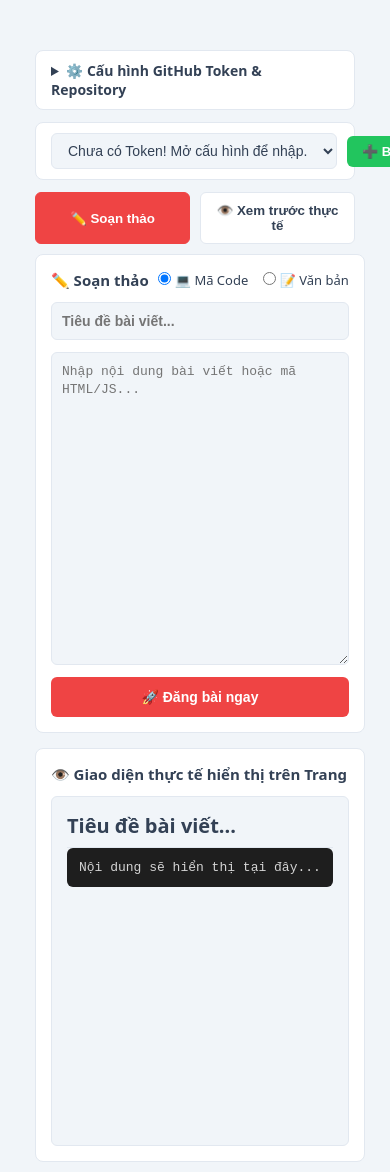
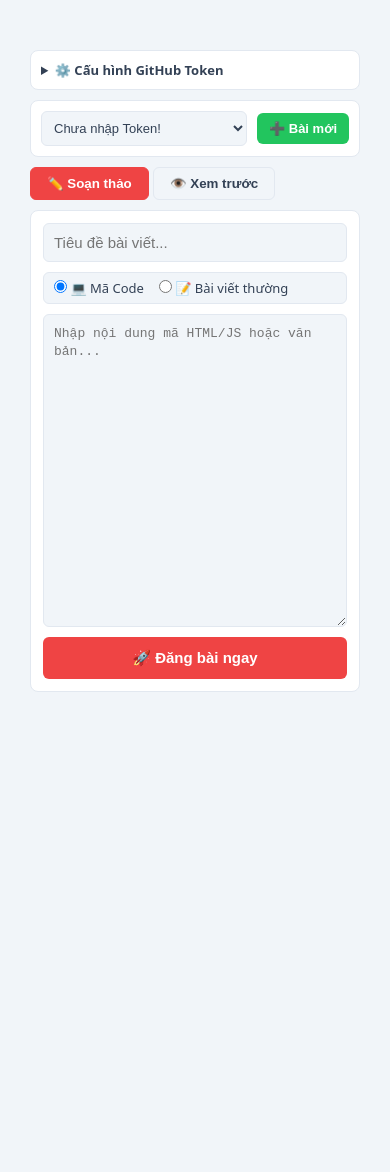
Before and after one commit to longhai/codes, a Jekyll site: the page built from admin.html, in a window 390 px wide. Built offline with Jekyll 4.4.1, drawn with Linux system fonts in a browser that asks for light colours; after the commit the page ends 900 px from its top, so only the background shows below that.

Commit message:
Refactor admin.html for layout and functionality updates
Updated the layout and style of the admin page, including changes to the title, form elements, and responsive design adjustments. Improved the functionality for GitHub configuration and post submission.

```diff
--- a/admin.html
+++ b/admin.html
@@ -1,91 +1,105 @@
 ---
 layout: default
-title: Quản lý & Xem trước Bài viết
+title: Quản lý & Preview Bài viết
 body_class: page-index
 ---
+
 <style>
-  /* Reset & Full Width Layout */
-  .admin-wrapper { width: 100%; max-width: 100% !important; padding: 10px 15px; box-sizing: border-box; }
-  .admin-grid { display: grid; grid-template-columns: 1fr 1fr; gap: 15px; width: 100%; }
-
-  /* Mobile Tab Toggle */
-  .view-tabs { display: none; margin-bottom: 10px; gap: 10px; }
-  .tab-btn { flex: 1; padding: 10px; background: var(--card); border: 1px solid var(--border); color: var(--text); border-radius: 6px; font-weight: bold; cursor: pointer; }
-  .tab-btn.active { background: var(--pri); color: #fff; border-color: var(--pri); }
-
-  /* Responsive Adjustments */
-  @media (max-width: 850px) {
-    .view-tabs { display: flex; }
-    .admin-grid { grid-template-columns: 1fr; }
-    .pane-preview { display: none; } /* Mặc định ẩn preview trên mobile, bật qua Tab */
-    .pane-preview.active-mobile { display: block !important; }
-    .pane-editor.hide-mobile { display: none !important; }
+  /* Tối ưu không không gian - Tràn màn hình */
+  .admin-wrapper {
+    width: 100%;
+    max-width: 100% !important;
+    padding: 10px !important;
+    box-sizing: border-box;
+  }
+  .admin-grid {
+    display: grid;
+    grid-template-columns: 1fr 1fr;
+    gap: 15px;
+  }
+  .tab-btn {
+    padding: 8px 16px;
+    border: 1px solid var(--border);
+    background: var(--bg);
+    color: var(--text);
+    border-radius: 6px;
+    cursor: pointer;
+    font-weight: bold;
+  }
+  .tab-btn.active {
+    background: var(--pri);
+    color: #fff;
+    border-color: var(--pri);
   }
 
-  /* Live Preview Box */
-  .preview-box { background: var(--bg); border: 1px solid var(--border); border-radius: 6px; padding: 15px; min-height: 350px; height: 100%; overflow-y: auto; color: var(--text); }
-  .preview-box pre { background: #1e1e1e; color: #d4d4d4; padding: 12px; border-radius: 6px; overflow-x: auto; font-family: monospace; }
+  /* Responsive cho Điện thoại */
+  @media (max-width: 768px) {
+    .admin-grid {
+      grid-template-columns: 1fr; /* Xếp dọc trên mobile */
+    }
+    .mobile-hide {
+      display: none !important;
+    }
+    .mobile-show {
+      display: block !important;
+    }
+  }
 </style>
 
 <div class="admin-wrapper">
 
-  <!-- CẤU HÌNH GITHUB (Thu gọn) -->
-  <details style="margin-bottom: 12px; background: var(--card); padding: 10px 15px; border-radius: 8px; border: 1px solid var(--border);">
-    <summary style="cursor: pointer; font-weight: bold; font-size: 14px;">⚙️ Cấu hình GitHub Token & Repository</summary>
-    <div style="display: flex; gap: 10px; margin-top: 10px; flex-wrap: wrap;">
-      <input type="text" id="cfgOwner" placeholder="Tên User (vd: longhai)" style="flex:1; min-width: 140px; padding: 8px; border-radius: 6px; border: 1px solid var(--border); background: var(--bg); color: var(--text);">
-      <input type="text" id="cfgRepo" placeholder="Tên Repo (vd: codes)" style="flex:1; min-width: 140px; padding: 8px; border-radius: 6px; border: 1px solid var(--border); background: var(--bg); color: var(--text);">
-      <input type="password" id="cfgToken" placeholder="GitHub Token (ghp_...)" style="flex:2; min-width: 200px; padding: 8px; border-radius: 6px; border: 1px solid var(--border); background: var(--bg); color: var(--text);">
+  <!-- CẤU HÌNH GITHUB -->
+  <details style="margin-bottom: 10px; background: var(--card); padding: 10px; border-radius: 8px; border: 1px solid var(--border);">
+    <summary style="cursor: pointer; font-weight: bold; font-size: 13px;">⚙️ Cấu hình GitHub Token</summary>
+    <div style="display: flex; flex-wrap: wrap; gap: 8px; margin-top: 10px;">
+      <input type="text" id="cfgOwner" placeholder="Tài khoản GitHub" style="flex: 1; min-width: 120px; padding: 8px; border-radius: 6px; border: 1px solid var(--border); background: var(--bg); color: var(--text);">
+      <input type="text" id="cfgRepo" placeholder="Repository" style="flex: 1; min-width: 120px; padding: 8px; border-radius: 6px; border: 1px solid var(--border); background: var(--bg); color: var(--text);">
+      <input type="password" id="cfgToken" placeholder="GitHub Token (ghp_...)" style="flex: 2; min-width: 200px; padding: 8px; border-radius: 6px; border: 1px solid var(--border); background: var(--bg); color: var(--text);">
       <button type="button" onclick="saveConfig()" style="padding: 8px 15px; background: #2563eb; color: #fff; border: 0; border-radius: 6px; font-weight: bold; cursor: pointer;">Lưu</button>
     </div>
   </details>
 
-  <!-- THANH CHỌN BÀI VIẾT (Tối ưu ngang) -->
-  <div style="background: var(--card); border: 1px solid var(--border); border-radius: 8px; padding: 10px 15px; margin-bottom: 12px; display: flex; gap: 10px; align-items: center;">
-    <select id="postSelect" style="flex: 1; padding: 8px 12px; border-radius: 6px; border: 1px solid var(--border); background: var(--bg); color: var(--text); font-size: 14px; text-overflow: ellipsis;">
+  <!-- KHU VỰC ĐỌC BÀI CŨ -->
+  <div style="background: var(--card); border: 1px solid var(--border); border-radius: 8px; padding: 10px; margin-bottom: 10px; display: flex; gap: 10px; align-items: center;">
+    <select id="postSelect" style="flex: 1; padding: 8px; border-radius: 6px; border: 1px solid var(--border); background: var(--bg); color: var(--text); font-size: 13px;">
       <option value="">-- Danh sách bài viết cũ --</option>
     </select>
-    <button type="button" onclick="resetForm()" style="padding: 8px 15px; background: #22c55e; color: #fff; border: 0; border-radius: 6px; font-size: 13px; font-weight: bold; white-space: nowrap; cursor: pointer;">➕ Bài mới</button>
+    <button type="button" onclick="resetForm()" style="padding: 8px 12px; background: #22c55e; color: #fff; border: 0; border-radius: 6px; font-size: 13px; font-weight: bold; white-space: nowrap; cursor: pointer;">➕ Bài mới</button>
   </div>
 
-  <!-- NÚT CHUYỂN TAB TRÊN MOBILE -->
-  <div class="view-tabs">
-    <button type="button" class="tab-btn active" id="btnTabEdit" onclick="switchMobileTab('edit')">✏️ Soạn thảo</button>
-    <button type="button" class="tab-btn" id="btnTabPreview" onclick="switchMobileTab('preview')">👁️ Xem trước thực tế</button>
+  <!-- BỘ CHUYỂN TAB TRÊN MOBILE -->
+  <div style="display: flex; gap: 10px; margin-bottom: 10px;" class="mobile-show">
+    <button type="button" class="tab-btn active" onclick="switchTab('edit')">✏️ Soạn thảo</button>
+    <button type="button" class="tab-btn" onclick="switchTab('preview')">👁️ Xem trước</button>
   </div>
 
-  <!-- KHU VỰC CHÍNH: SOẠN THẢO (TRÁI) & XEM TRƯỚC (PHẢI) -->
+  <!-- LƯỚI CHÍNH: SOẠN THẢO & XEM TRƯỚC -->
   <div class="admin-grid">
 
-    <!-- CỘT SOẠN THẢO -->
-    <div class="pane-editor" style="background: var(--card); border: 1px solid var(--border); border-radius: 8px; padding: 15px; display: flex; flex-direction: column; gap: 12px;">
-      <div style="display: flex; justify-content: space-between; align-items: center;">
-        <h3 id="formTitle" style="font-size: 15px; margin: 0;">✏️ Soạn thảo</h3>
-        <div style="display: flex; gap: 15px;">
-          <label style="font-size: 13px; cursor: pointer;"><input type="radio" name="postType" value="code" checked onchange="updatePreview()"> 💻 Mã Code</label>
-          <label style="font-size: 13px; cursor: pointer;"><input type="radio" name="postType" value="text" onchange="updatePreview()"> 📝 Văn bản</label>
-        </div>
+    <!-- CỘT 1: FORM SOẠN THẢO -->
+    <div id="colEdit" style="background: var(--card); border: 1px solid var(--border); border-radius: 8px; padding: 12px; display: flex; flex-direction: column; gap: 10px;">
+      <input type="text" id="title" placeholder="Tiêu đề bài viết..." required style="width: 100%; padding: 10px; border-radius: 6px; border: 1px solid var(--border); background: var(--bg); color: var(--text); font-size: 15px; box-sizing: border-box;">
+
+      <div style="display: flex; gap: 15px; background: var(--bg); padding: 6px 10px; border-radius: 6px; border: 1px solid var(--border);">
+        <label style="font-size: 13px; cursor: pointer;"><input type="radio" name="postType" value="code" checked onchange="updatePreview()"> 💻 Mã Code</label>
+        <label style="font-size: 13px; cursor: pointer;"><input type="radio" name="postType" value="text" onchange="updatePreview()"> 📝 Bài viết thường</label>
       </div>
 
-      <form id="postForm" style="display: flex; flex-direction: column; gap: 12px; flex: 1;">
-        <input type="text" id="title" placeholder="Tiêu đề bài viết..." required oninput="updatePreview()" style="padding: 10px; border-radius: 6px; border: 1px solid var(--border); background: var(--bg); color: var(--text); font-size: 14px; font-weight: bold;">
+      <textarea id="content" placeholder="Nhập nội dung mã HTML/JS hoặc văn bản..." rows="16" required oninput="updatePreview()" style="width: 100%; padding: 10px; border-radius: 6px; border: 1px solid var(--border); background: var(--bg); color: var(--text); font-family: monospace; font-size: 13px; line-height: 1.4; box-sizing: border-box; resize: vertical;"></textarea>
 
-        <textarea id="content" placeholder="Nhập nội dung bài viết hoặc mã HTML/JS..." rows="16" required oninput="updatePreview()" style="padding: 10px; border-radius: 6px; border: 1px solid var(--border); background: var(--bg); color: var(--text); font-family: monospace; font-size: 13px; line-height: 1.4; flex: 1; resize: vertical;"></textarea>
-
-        <button type="submit" id="submitBtn" style="padding: 12px; background: var(--pri); color: #fff; border: 0; border-radius: 6px; font-weight: bold; font-size: 14px; cursor: pointer;">🚀 Đăng bài ngay</button>
-      </form>
+      <button type="button" id="submitBtn" onclick="submitPost()" style="width: 100%; padding: 12px; background: var(--pri); color: #fff; border: 0; border-radius: 6px; font-weight: bold; font-size: 15px; cursor: pointer;">🚀 Đăng bài ngay</button>
     </div>
 
-    <!-- CỘT XEM TRƯỚC (REALTIME PREVIEW) -->
-    <div class="pane-preview" style="background: var(--card); border: 1px solid var(--border); border-radius: 8px; padding: 15px; display: flex; flex-direction: column;">
-      <h3 style="font-size: 15px; margin: 0 0 12px 0;">👁️ Giao diện thực tế hiển thị trên Trang</h3>
-      <div class="preview-box">
-        <h1 id="pvTitle" style="margin-top: 0; border-bottom: 1px solid var(--border); padding-bottom: 8px; font-size: 20px;"></h1>
-        <div id="pvBody"></div>
+    <!-- CỘT 2: KHUNG XEM TRƯỚC (PREVIEW) -->
+    <div id="colPreview" class="mobile-hide" style="background: var(--card); border: 1px solid var(--border); border-radius: 8px; padding: 12px; display: flex; flex-direction: column;">
+      <div style="font-size: 12px; font-weight: bold; color: #888; margin-bottom: 8px; text-transform: uppercase; letter-spacing: 1px;">Giao diện hiển thị thực tế:</div>
+      <div id="previewArea" style="flex: 1; min-height: 350px; background: var(--bg); border: 1px solid var(--border); border-radius: 6px; padding: 12px; overflow-y: auto;">
+        <!-- Nội dung sẽ render thực tế tại đây -->
       </div>
     </div>
 
   </div>
+
 </div>
 
 <script>
@@ -108,53 +122,31 @@ function saveConfig() {
   loadPosts();
 }
 
-// Chuyển Tab xem trên Điện thoại
-function switchMobileTab(tab) {
-  const ed = document.querySelector('.pane-editor');
-  const pv = document.querySelector('.pane-preview');
-  const btnEd = document.getElementById('btnTabEdit');
-  const btnPv = document.getElementById('btnTabPreview');
+// 1. CẬP NHẬT XEM TRƯỚC (LIVE PREVIEW)
+function updatePreview() {
+  const content = document.getElementById('content').value;
+  const isCode = document.querySelector('input[name="postType"]:checked').value === 'code';
+  const previewEl = document.getElementById('previewArea');
 
-  if (tab === 'preview') {
-    ed.classList.add('hide-mobile');
-    pv.classList.add('active-mobile');
-    btnPv.classList.add('active');
-    btnEd.classList.remove('active');
+  if (!content.trim()) {
+    previewEl.innerHTML = '<span style="color: #666; font-style: italic;">Nội dung xem trước sẽ xuất hiện tại đây...</span>';
+    return;
+  }
+
+  if (isCode) {
+    // Nếu là mã Code HTML/JS: Render thực tế vào iframe hoặc div sandbox
+    previewEl.innerHTML = content;
   } else {
-    ed.classList.remove('hide-mobile');
-    pv.classList.remove('active-mobile');
-    btnEd.classList.add('active');
-    btnPv.classList.remove('active');
+    // Nếu là bài viết thường: Xuống dòng tự động
+    previewEl.innerHTML = content.replace(/\n/g, '<br>');
   }
 }
 
-// Xử lý Cập nhật Xem trước Thực tế (Live Preview)
-function updatePreview() {
-  const title = document.getElementById('title').value || 'Tiêu đề bài viết...';
-  const content = document.getElementById('content').value || 'Nội dung sẽ hiển thị tại đây...';
-  const isCode = document.querySelector('input[name="postType"]:checked').value === 'code';
-
-  document.getElementById('pvTitle').textContent = title;
-
-  const pvBody = document.getElementById('pvBody');
-  if (isCode) {
-    // Trình diễn dạng Mã Code
-    pvBody.innerHTML = `<pre><code>${escapeHtml(content)}</code></pre>`;
-  } else {
-    // Trình diễn dạng HTML / Văn bản thực tế
-    pvBody.innerHTML = content;
-  }
-}
-
-function escapeHtml(text) {
-  return text.replace(/&/g, "&amp;").replace(/</g, "&lt;").replace(/>/g, "&gt;").replace(/"/g, "&quot;").replace(/'/g, "&#039;");
-}
-
-// Nạp danh sách bài viết
+// 2. TẢI BÀI CŨ
 async function loadPosts() {
   const selectEl = document.getElementById('postSelect');
   if (!GH_CONFIG.token) {
-    selectEl.innerHTML = '<option value="">Chưa có Token! Mở cấu hình để nhập.</option>';
+    selectEl.innerHTML = '<option value="">Chưa nhập Token!</option>';
     return;
   }
 
@@ -196,9 +185,9 @@ document.getElementById('postSelect').addEventListener('change', (e) => {
 
 function resetForm() {
   currentSha = null; currentPath = null;
-  document.getElementById('postForm').reset();
+  document.getElementById('title').value = '';
+  document.getElementById('content').value = '';
   document.getElementById('postSelect').value = "";
-  document.getElementById('formTitle').textContent = '✏️ Soạn bài mới';
   document.getElementById('submitBtn').textContent = '🚀 Đăng bài ngay';
   document.getElementById('submitBtn').style.background = 'var(--pri)';
   updatePreview();
```
Also changed, not shown: other parts of admin.html (+34 -18 lines).
